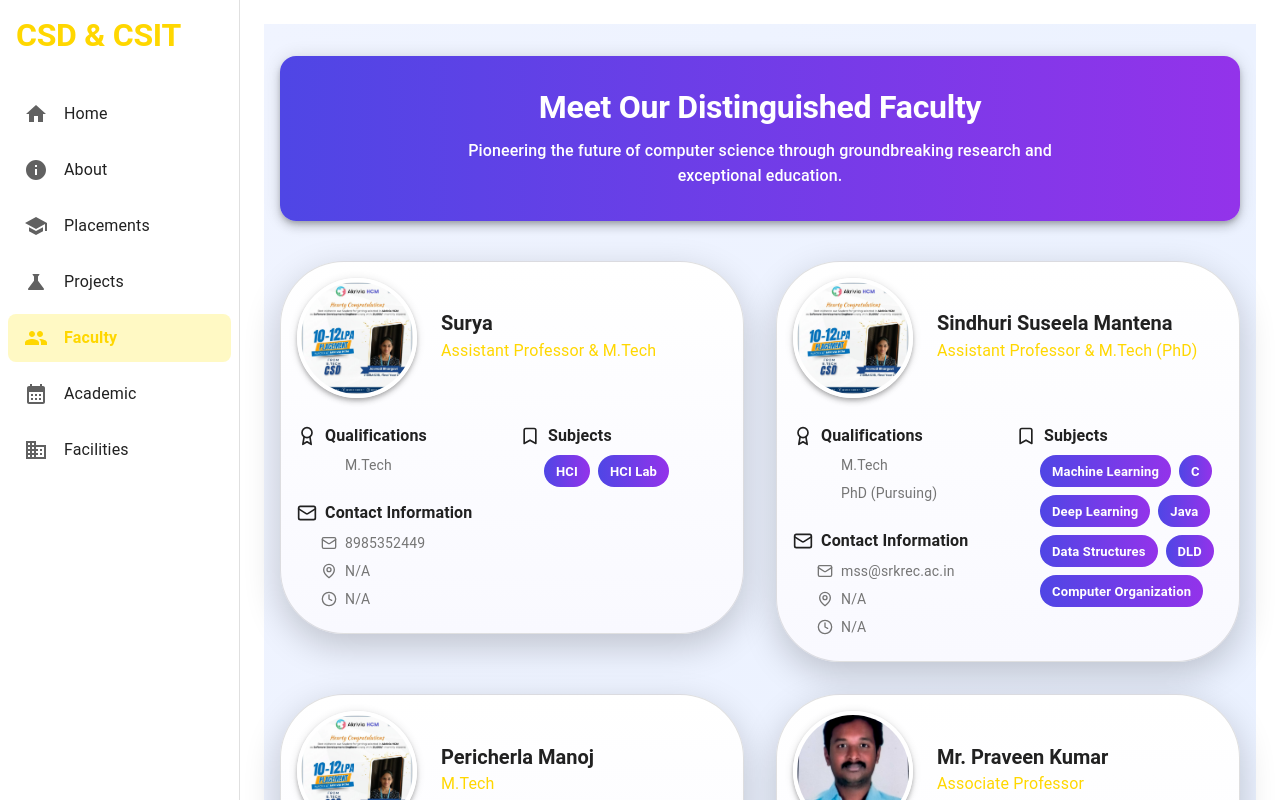
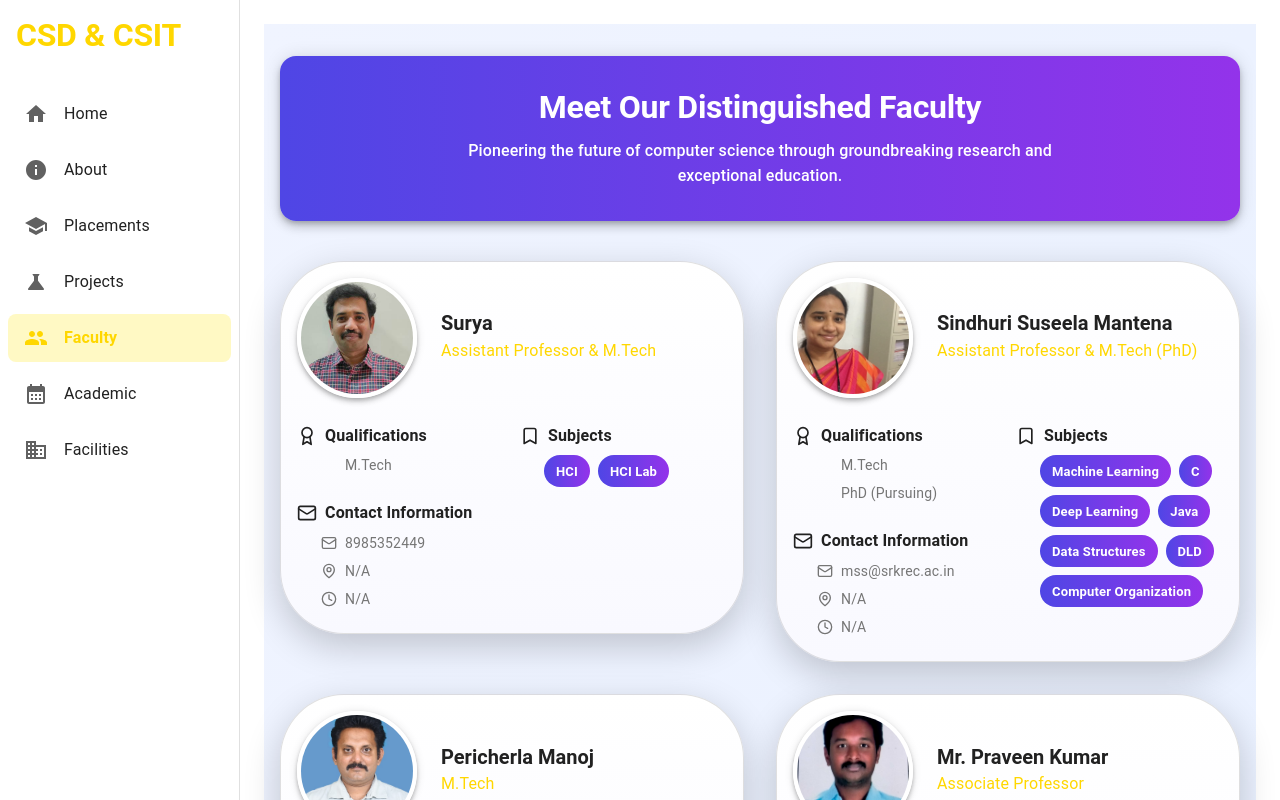
Before and after one commit to BTejesh27/CSDCSIT, a React (Vite) app: page /faculty in a window 1280 px wide. Shown: the top 800 px of the page. Built offline with nearby package versions, Linux system fonts and the light colour scheme.

Commit message:
imported the imgs

```diff
--- a/src/pages/faculty/index.tsx
+++ b/src/pages/faculty/index.tsx
@@ -1,6 +1,14 @@
 import React, { memo } from 'react';
 import { Mail, MapPin, Bookmark, Award, Globe, Clock } from 'lucide-react';
 import { Box, Typography, Grid, Card, CardContent, Avatar, Chip, Link, useTheme } from '@mui/material';
+
+// Import images
+import imgA from './img/a.jpg';
+import imgB from './img/b.jpg';
+import imgC from './img/c.jpg';
+import imgD from './img/d.jpg';
+import imgE from './img/e.jpg';
+import imgF from './img/f.jpg';
 
 interface Faculty {
   id: number;
@@ -20,7 +28,7 @@ const facultyData: Faculty[] = [
     id: 1,
     name: "Surya",
     role: "Assistant Professor & M.Tech",
-    image: "src/assests/images/bhargavi.jpg",
+    image: imgA,
     qualifications: ["M.Tech"],
     researchInterests: ["HCI", "HCI Lab"],
     email: "8985352449",
@@ -32,9 +40,9 @@ const facultyData: Faculty[] = [
     id: 2,
     name: "Sindhuri Suseela Mantena",
     role: "Assistant Professor & M.Tech (PhD)",
-    image: "src/assests/images/bhargavi.jpg",
+    image: imgB,
     qualifications: ["M.Tech", "PhD (Pursuing)"],
-    researchInterests: ["Machine Learning", "C","Deep Learning", "Java",  "Data Structures","DLD", "Computer Organization"],
+    researchInterests: ["Machine Learning", "C", "Deep Learning", "Java", "Data Structures", "DLD", "Computer Organization"],
     email: "mss@srkrec.ac.in",
     office: "N/A",
     officeHours: "N/A",
@@ -44,7 +52,7 @@ const facultyData: Faculty[] = [
     id: 3,
     name: "Pericherla Manoj",
     role: "M.Tech",
-    image: "src/assests/images/bhargavi.jpg",
+    image: imgC,
     qualifications: ["M.Tech"],
     researchInterests: ["Computer Science Engineering"],
     email: "7036256222",
@@ -52,12 +60,11 @@ const facultyData: Faculty[] = [
     officeHours: "N/A",
     website: undefined
   },
-
   {
     id: 4,
     name: "Mr. Praveen Kumar",
     role: "Associate Professor",
-    image: "src/assests/images/d.jpg"  ,
+    image: imgD,
     qualifications: [
       "Ph.D. in Database Systems",
       "M.Tech in Information Systems",
@@ -72,7 +79,7 @@ const facultyData: Faculty[] = [
     id: 5,
     name: "Mr. Mohan Krishna",
     role: "Associate Professor",
-    image: "src/pages/faculty/img/e.jpg",
+    image: imgE,
     qualifications: [
       "Ph.D. in Computer Science",
       "M.Tech in Computer Networks",
@@ -88,7 +95,7 @@ const facultyData: Faculty[] = [
     id: 6,
     name: "Mr. Sunil",
     role: "Professor",
-    image: "src/pages/faculty/img/f.jpg",
+    image: imgF,
     qualifications: [
       "Ph.D. in Database Systems",
       "M.Tech in Computer Science",
```
